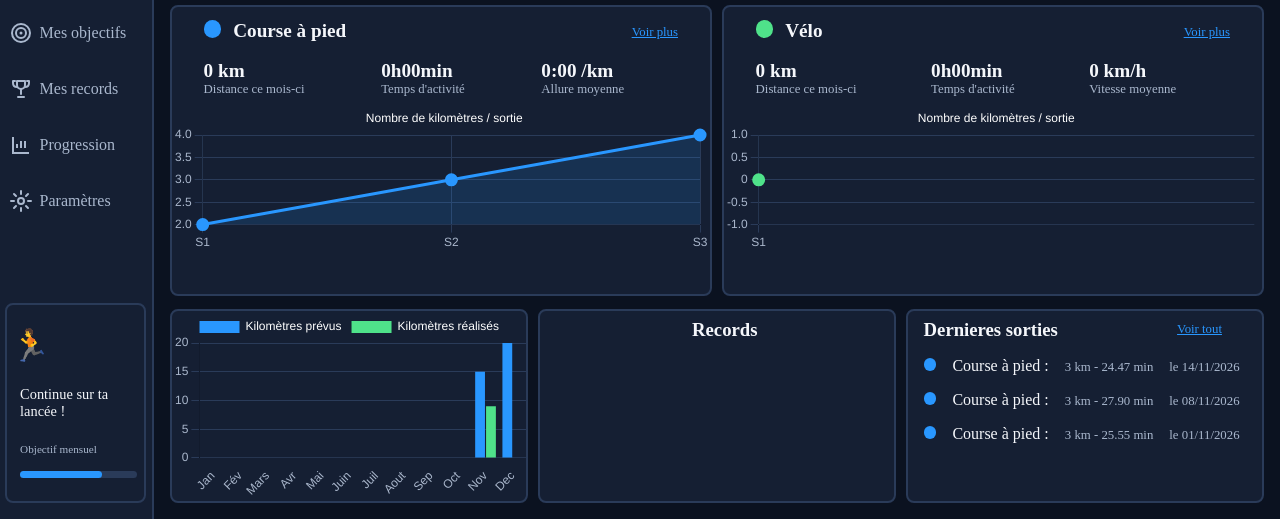
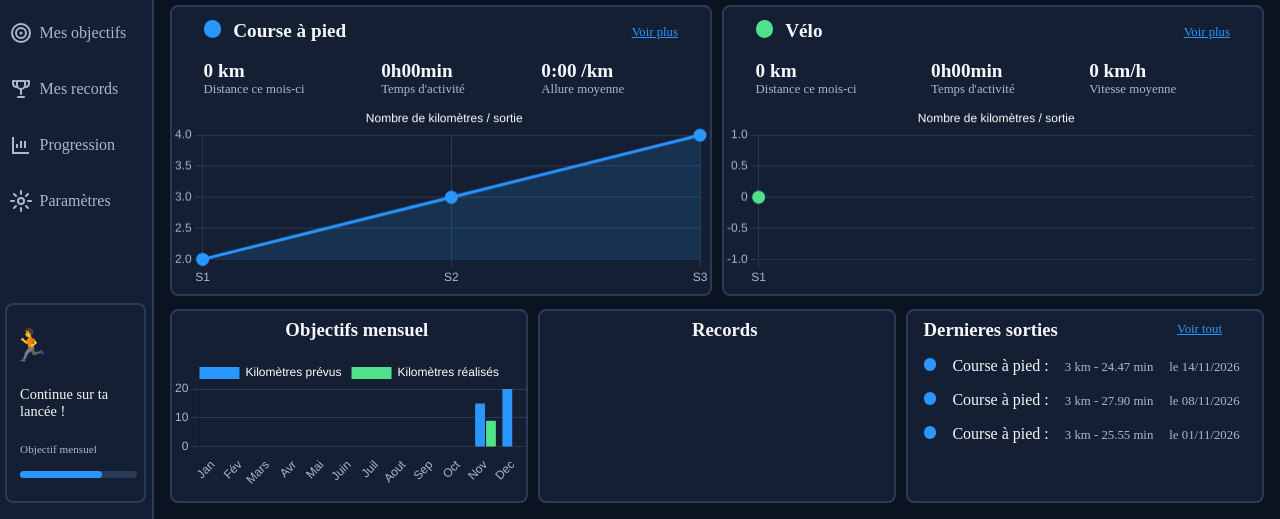
Before and after one commit to GrinkCoding/DashboardSport, a plain HTML site: page index.html in a window 1280 px wide. Shown: the part 281-800 px from the top of the page. Drawn offline with nearby package versions, Linux system fonts and the light colour scheme.

Commit message:
Add files via upload

```diff
--- a/index.html
+++ b/index.html
@@ -190,8 +190,11 @@
 
                 <section class="evolution">
                     <div class="evolution-box">
-                        <!-- <h3>Objectifs mensuel</h3> -->
-                        <canvas id="graph-progres"></canvas>
+                        <h3 class="evolution-titre">Objectifs mensuel</h3>
+                        <div class="box-objectif">
+                            <canvas id="graph-progres"></canvas>
+                        </div>
+
                     </div>
                     <div class="evolution-box">
                         <h3 class="evolution-titre">Records</h3>
@@ -203,6 +206,7 @@
                             <h3 class="evolution-titre">Dernieres sorties</h3>
                             <p class="evolution-titre-lien"><a href="#" class="graph-box-voir-plus">Voir tout</a></p>
                         </div>
+
 
                         <div class="sortie-box">
                             <span class="graph-point-bleu-petit"></span>
--- a/style.css
+++ b/style.css
@@ -408,6 +408,10 @@ h2{
     color:var(--text-secondary)
 }
 
+.graphique{
+    height:64%;
+}
+
 /* EVOLUTION */
 
 .evolution-box-titres{
@@ -416,6 +420,7 @@ h2{
     /* align-items: center; */
 
 }
+
 
 .sortie-box{
     width: 100%;
@@ -431,6 +436,10 @@ h2{
     margin-bottom: 1rem;
     margin-top: 0.5rem;
     margin-left: 1rem;
+}
+
+.box-objectif{
+    height: 70%;
 }
 
 .evolution-titre-lien{
```
